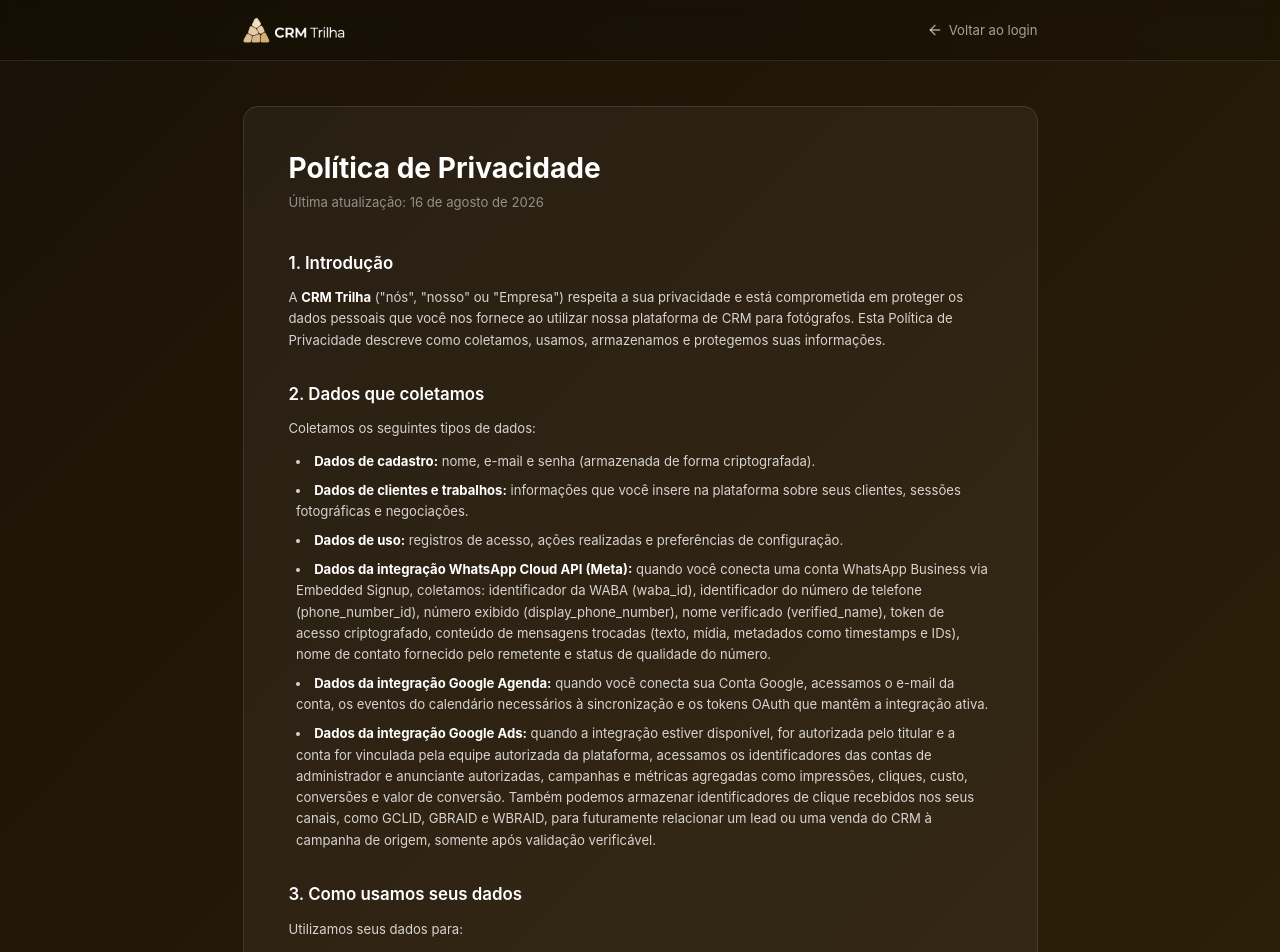
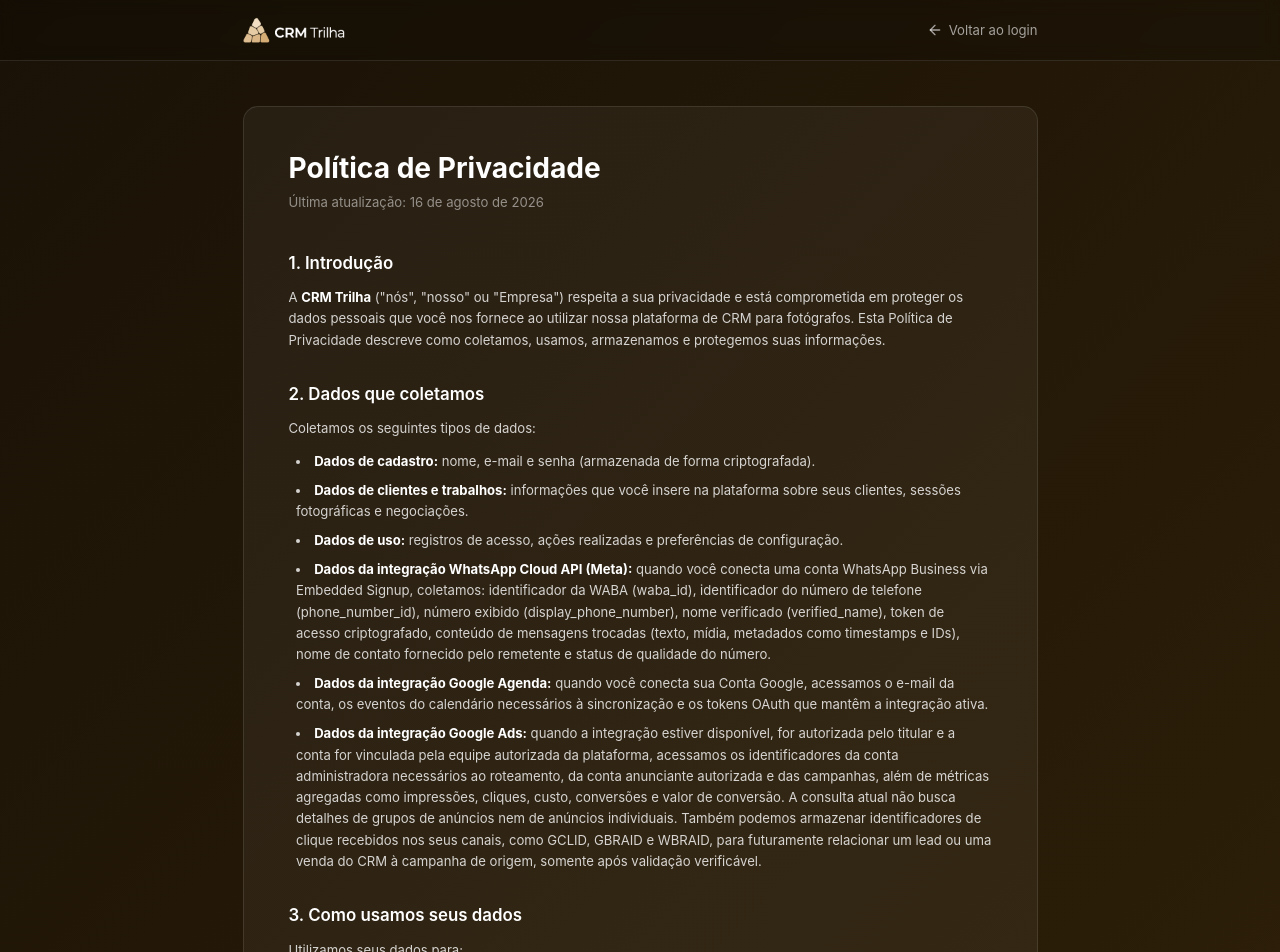
Before and after one commit to movebusinessstrategy/App-para-fotografos, a React (Vite) app: page /privacidade in a window 1280 px wide. Shown: the top 952 px of the page. Built offline with nearby package versions, Linux system fonts and the light colour scheme; no server answers.

Commit message:
docs: ajusta copy e higieniza runbook Google Ads

```diff
--- a/src/pages/DashboardPage.tsx
+++ b/src/pages/DashboardPage.tsx
@@ -344,7 +344,7 @@ export default function DashboardPage() {
         <>
           <DashboardSectionHeading
             eyebrow="Aquisição"
-            title="Desempenho do Google Ads"
+            title="Métricas nativas e campanhas"
             description="Investimento, alcance e conversões nativas das campanhas. Atribuição a vendas do CRM só aparece quando houver vínculo verificável."
           />
           <GoogleAdsPanel from={dateRange.from} to={dateRange.to} hideValues={hideValues} />
--- a/src/pages/PrivacyPolicyPage.tsx
+++ b/src/pages/PrivacyPolicyPage.tsx
@@ -44,7 +44,7 @@ export default function PrivacyPolicyPage() {
                 <li><strong className="text-white">Dados de uso:</strong> registros de acesso, ações realizadas e preferências de configuração.</li>
                 <li><strong className="text-white">Dados da integração WhatsApp Cloud API (Meta):</strong> quando você conecta uma conta WhatsApp Business via Embedded Signup, coletamos: identificador da WABA (waba_id), identificador do número de telefone (phone_number_id), número exibido (display_phone_number), nome verificado (verified_name), token de acesso criptografado, conteúdo de mensagens trocadas (texto, mídia, metadados como timestamps e IDs), nome de contato fornecido pelo remetente e status de qualidade do número.</li>
                 <li><strong className="text-white">Dados da integração Google Agenda:</strong> quando você conecta sua Conta Google, acessamos o e-mail da conta, os eventos do calendário necessários à sincronização e os tokens OAuth que mantêm a integração ativa.</li>
-                <li><strong className="text-white">Dados da integração Google Ads:</strong> quando a integração estiver disponível, for autorizada pelo titular e a conta for vinculada pela equipe autorizada da plataforma, acessamos os identificadores das contas de administrador e anunciante autorizadas, campanhas e métricas agregadas como impressões, cliques, custo, conversões e valor de conversão. Também podemos armazenar identificadores de clique recebidos nos seus canais, como GCLID, GBRAID e WBRAID, para futuramente relacionar um lead ou uma venda do CRM à campanha de origem, somente após validação verificável.</li>
+                <li><strong className="text-white">Dados da integração Google Ads:</strong> quando a integração estiver disponível, for autorizada pelo titular e a conta for vinculada pela equipe autorizada da plataforma, acessamos os identificadores da conta administradora necessários ao roteamento, da conta anunciante autorizada e das campanhas, além de métricas agregadas como impressões, cliques, custo, conversões e valor de conversão. A consulta atual não busca detalhes de grupos de anúncios nem de anúncios individuais. Também podemos armazenar identificadores de clique recebidos nos seus canais, como GCLID, GBRAID e WBRAID, para futuramente relacionar um lead ou uma venda do CRM à campanha de origem, somente após validação verificável.</li>
               </ul>
             </section>
 
@@ -125,7 +125,7 @@ export default function PrivacyPolicyPage() {
                 A integração com o <strong className="text-white">Google Ads</strong> é opcional. Quando estiver disponível, ela funcionará com acesso somente leitura após autorização do titular e vinculação da conta de anunciante pela equipe autorizada da plataforma.
               </p>
               <ul className="list-disc list-inside space-y-2 pl-2 mb-3">
-                <li><strong className="text-white">Dados acessados:</strong> identificadores e nomes da conta e das campanhas; datas, status e métricas de desempenho, como impressões, cliques, custo, conversões e valor de conversão.</li>
+                <li><strong className="text-white">Dados acessados atualmente:</strong> identificadores e nomes da conta e das campanhas; datas, status e métricas de desempenho, como impressões, cliques, custo, conversões e valor de conversão. O relatório atual não consulta detalhes de grupos de anúncios ou anúncios individuais.</li>
                 <li><strong className="text-white">Atribuição:</strong> receber um identificador de clique (GCLID, GBRAID ou WBRAID) não é suficiente, por si só, para atribuir uma venda. Vendas atribuídas, CAC e ROAS permanecem indisponíveis até que o CRM consiga verificar a relação entre o clique, a conta e campanha vinculadas e o negócio correspondente.</li>
                 <li><strong className="text-white">Isolamento por empresa:</strong> cada tenant é associado somente aos identificadores de conta Google Ads que lhe pertencem. Usuários de uma empresa não recebem acesso à hierarquia, às credenciais ou aos relatórios de outra.</li>
                 <li><strong className="text-white">Limites do relatório:</strong> "conversões do Google Ads" são métricas nativas, medidas ou importadas na plataforma de anúncios; "vendas do CRM" são negócios registrados como ganhos na CRM Trilha. Enquanto a atribuição verificável não estiver disponível, o dashboard mostra somente as métricas nativas do Google Ads. Quando habilitadas, as fontes continuam separadas e podem divergir por janela, modelo e cobertura.</li>
```
Also changed, not shown: 1 other file (tests, documents, lock files or other folders).
